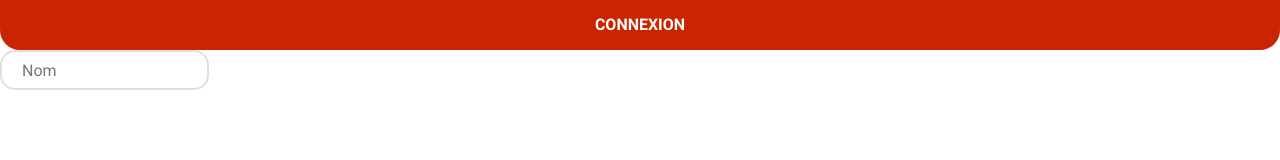
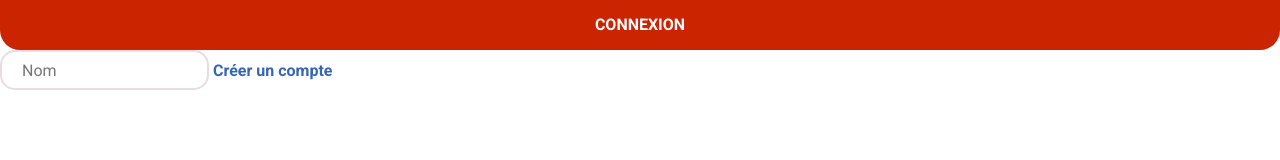
Before and after one commit to bertrand-d/DelphineBertrand_7_08042021, a Vue app in the folder frontend/: page / in a window 1280 px wide. Shown: the top 160 px of the page. Built offline with nearby package versions, Linux system fonts and the light colour scheme.

Commit message:
création du composant textlink

```diff
--- a/frontend/src/App.vue
+++ b/frontend/src/App.vue
@@ -1,12 +1,14 @@
 <script>
 import ButtonCard from './components/ButtonCard.vue'
 import Input from './components/Input.vue'
+import TextLink from './components/TextLink.vue'
 
 export default {
 	name: 'App',
 	components: {
 		ButtonCard,
-		Input
+		Input,
+		TextLink
 	}
 }
 </script>
@@ -15,5 +17,6 @@ export default {
   <div id="app">
 	<ButtonCard url="/" text ="Connexion"/>
 	<Input type="text" name="nom" placeholder="Nom" />
+	<TextLink url="/" text="Créer un compte"/>
   </div>
 </template>
--- /dev/null
+++ b/frontend/src/components/TextLink.vue
@@ -0,0 +1,23 @@
+<script>
+  export default {
+    name: 'TextLink',
+    props: ['text', 'url']
+  }
+</script>
+
+<template>
+  <a class="text-link" :href="url"> {{ text }} </a>
+</template>
+
+<style lang="scss">
+  .text-link {
+    color: $tertiary-color;
+    font-weight: $font-weight-bold;
+    text-align: center;
+    cursor: pointer;
+
+    &:hover {
+        color: darken($tertiary-color, 20%);
+    }
+  }
+</style>
```
